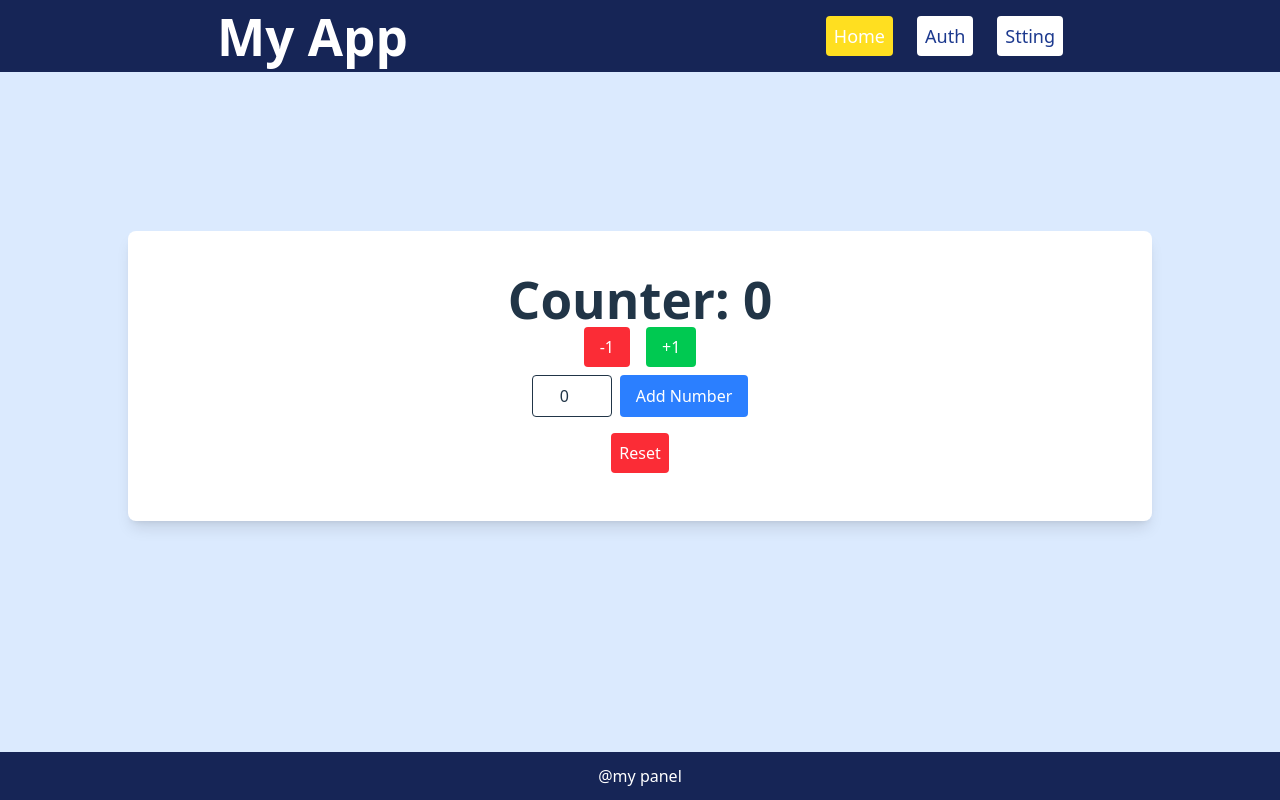
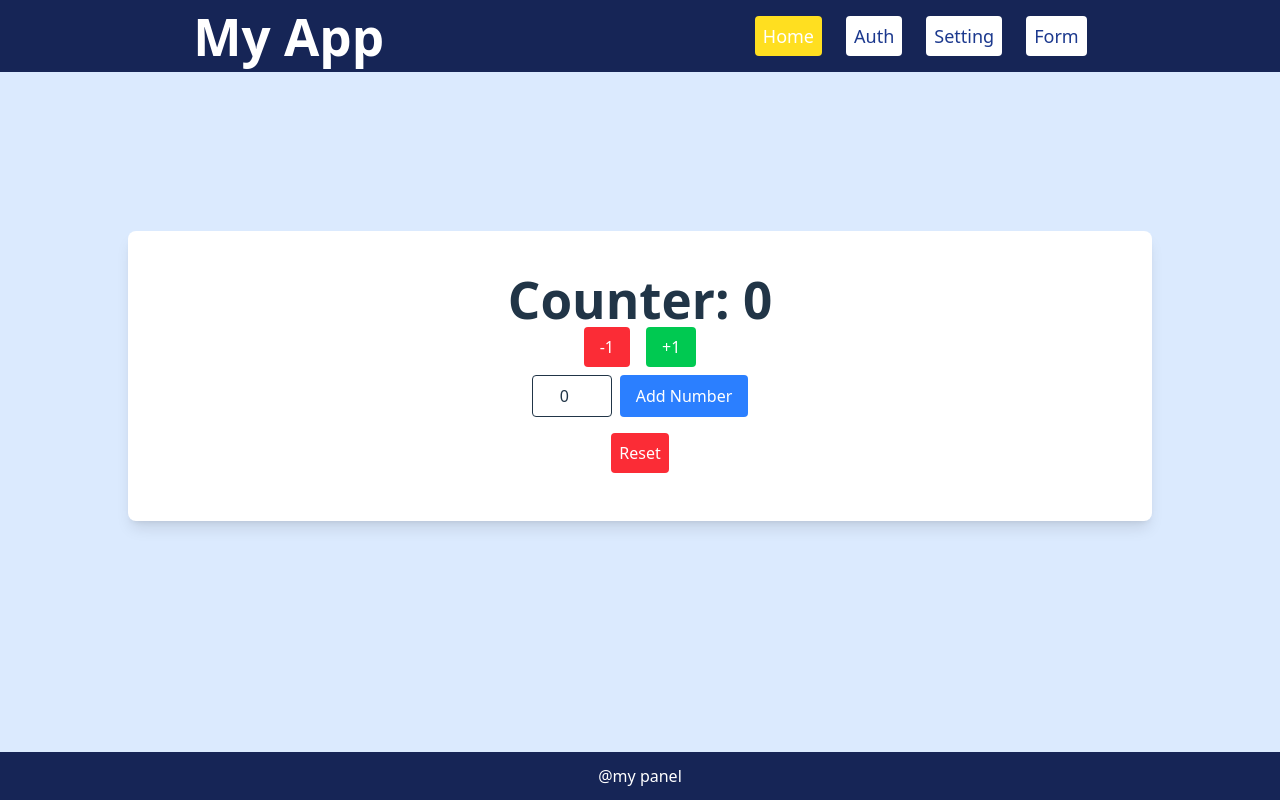
Before and after one commit to frau-azadeh/react-form, a React (Vite) app: page / in a window 1280 px wide. Built offline with nearby package versions, Linux system fonts and the light colour scheme; no server answers; the HTML template or start-up script is replaced by a standard one.

Commit message:
add form navlink

```diff
--- a/src/components/Header.tsx
+++ b/src/components/Header.tsx
@@ -14,7 +14,7 @@ const Header = () => {
         </h1>
         <nav>
           <ul className="flex space-x-6 text-lg">
-            {["/", "/auth", "setting"].map((path, index) => (
+            {["/", "/auth", "/setting","/form"].map((path, index) => (
               <li key={index}>
                 <NavLink
                   to={path}
```
